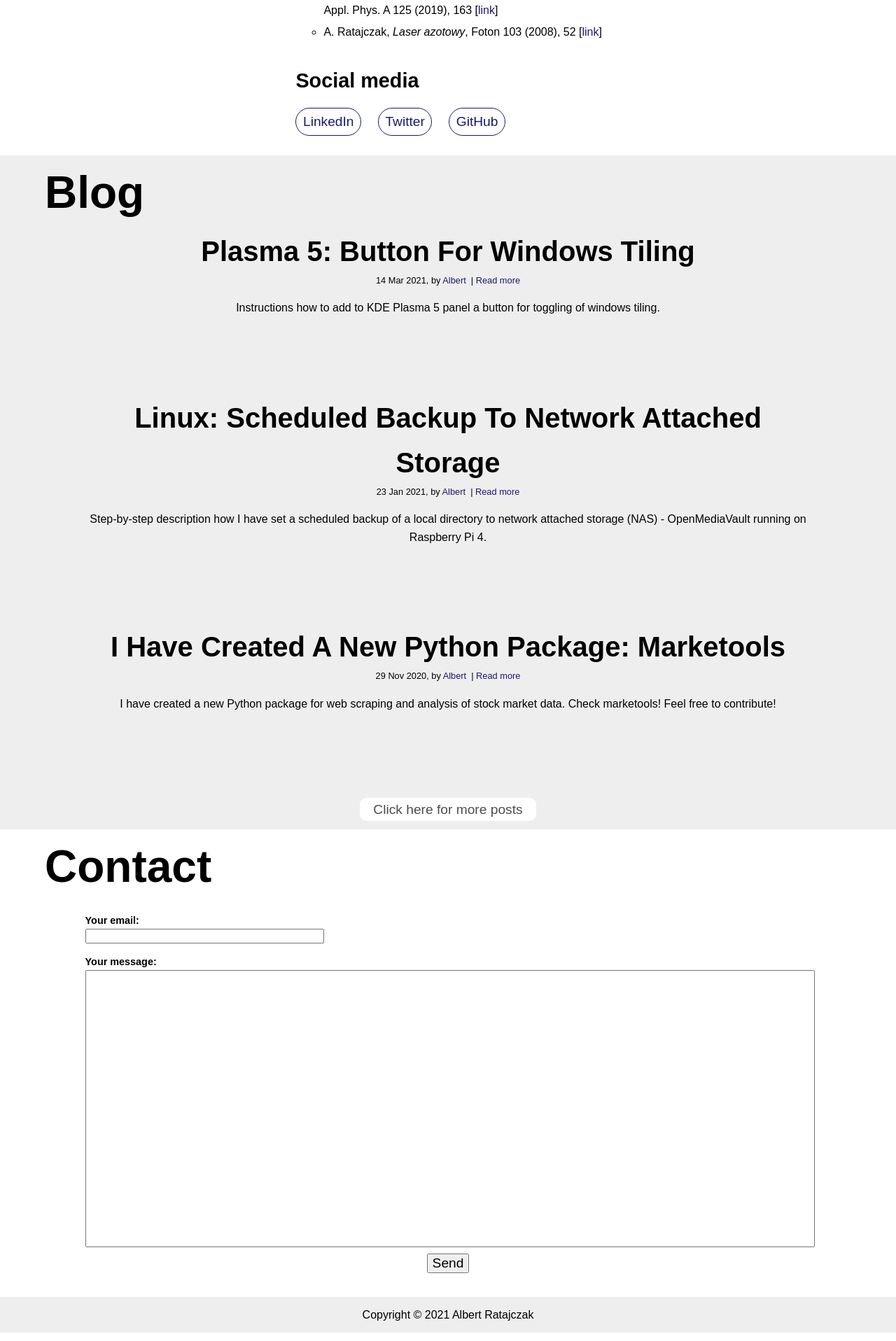
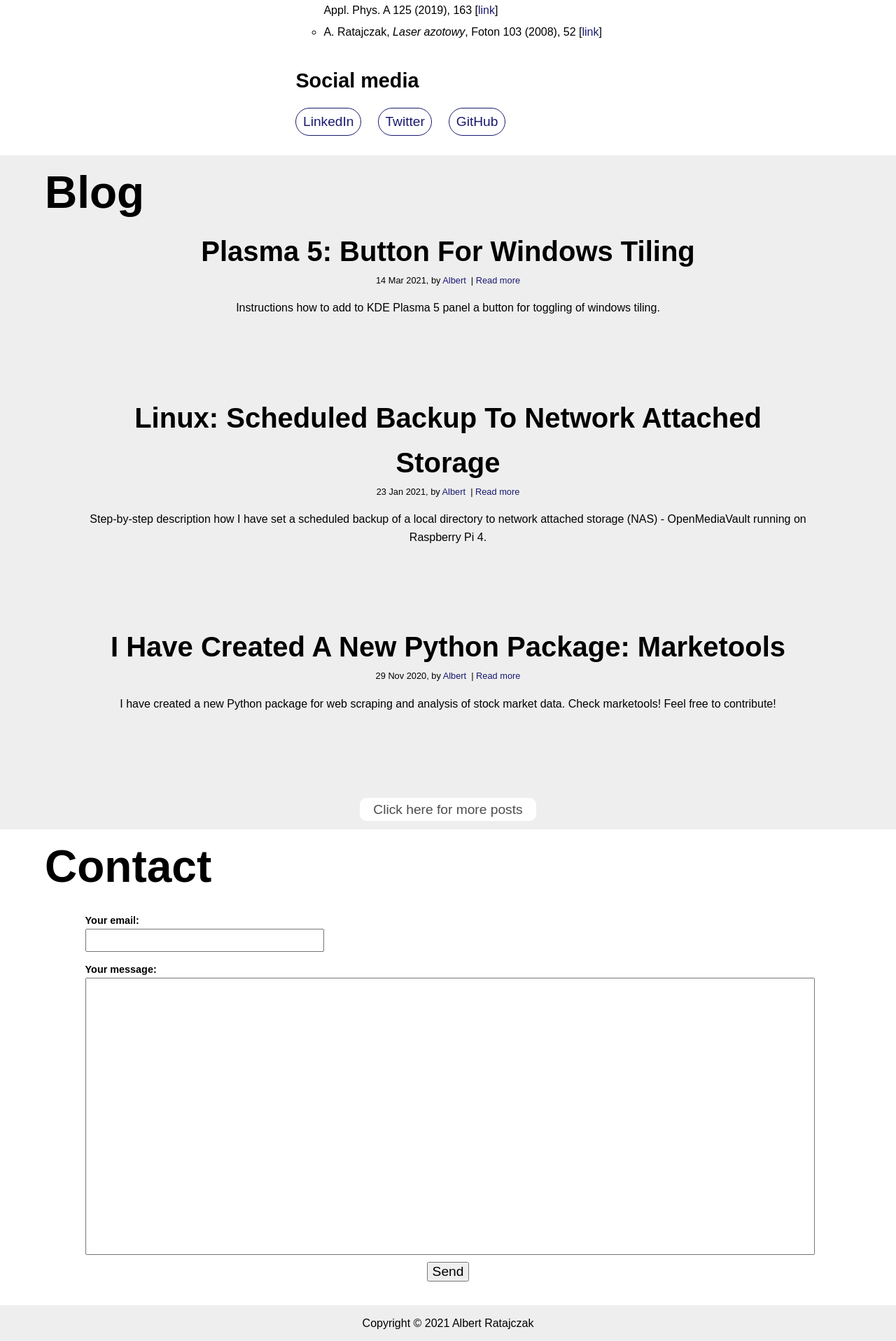
Before and after one commit to AlbertRtk/albertrtk.github.io, a Jekyll site: the page built from index.html, in a window 1280 px wide. Shown: the part 1459-3375 px from the top of the page at 70% size. Built offline with Jekyll 4.4.1, drawn with Linux system fonts in a browser that asks for light colours.

Commit message:
height of input

```diff
--- a/_sass/main.scss
+++ b/_sass/main.scss
@@ -292,6 +292,7 @@ input.contact {
   width: 40%;
   min-width: 10em;
   max-width: 25em;
+  height: 2em;
 }
 
 textarea.contact {
```
